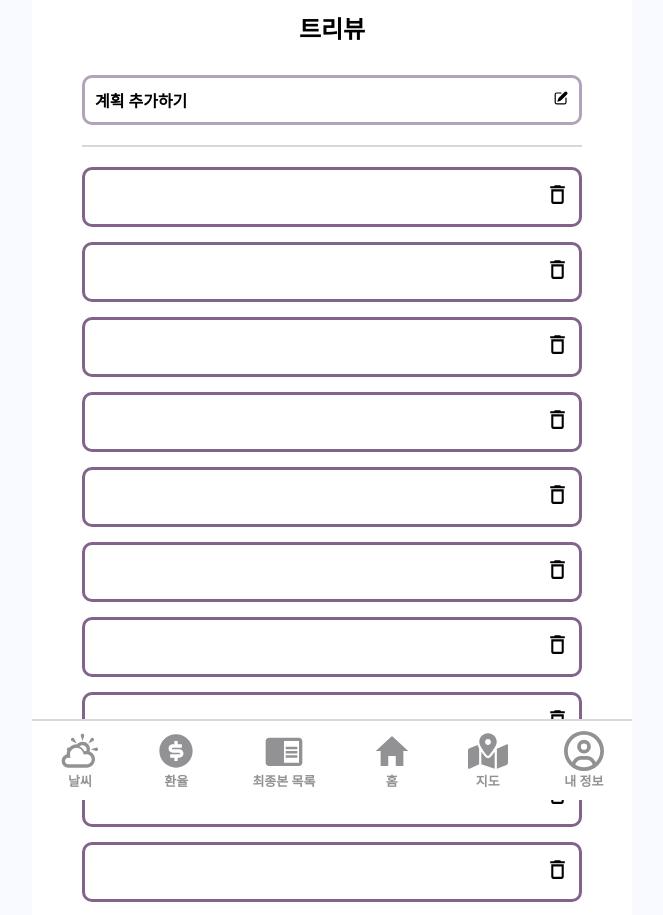
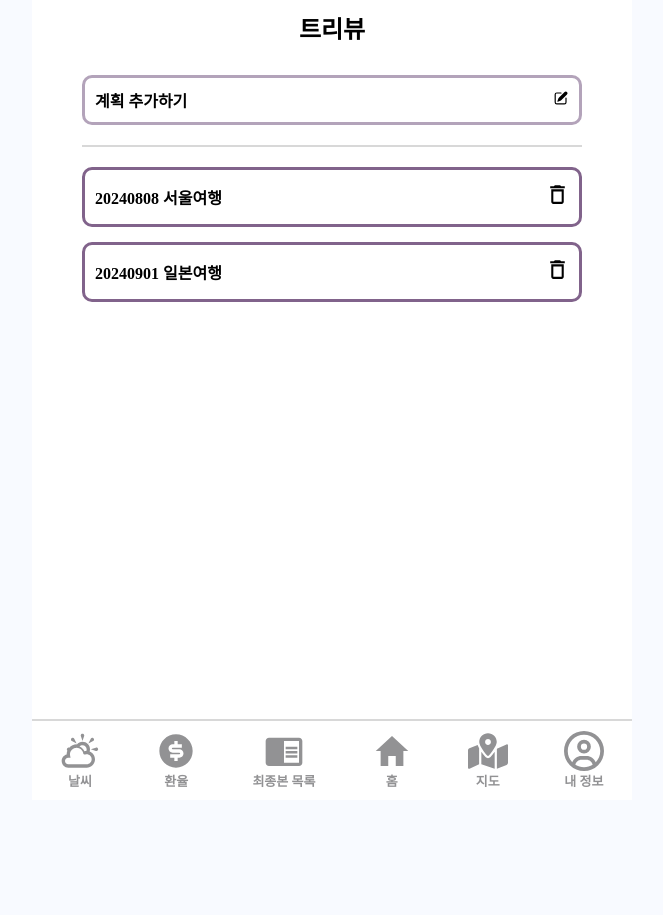
Before and after one commit to JJyen/OOSDesign, a React (Create React App) app: page / in a window 1280 px wide. Shown: the top 915 px of the page, without its empty margins (308-971 px from the left). After the commit the page ends 800 px from the top, so only its background shows below. Built offline with nearby package versions, Linux system fonts and the light colour scheme; a web font is replaced by a local one.

Commit message:
로컬스토리지 연결

```diff
--- a/src/pages/Home.js
+++ b/src/pages/Home.js
@@ -3,29 +3,56 @@ import PlanListItem from "../components/PlanListItem";
 import styled from "styled-components";
 import { HiMiniPencilSquare } from "react-icons/hi2";
 import { GRAY20 } from "../styles/Colors";
+import Popup from "../components/Popup";
 
-class Home extends React.Component{
-    render(){
-        return(
+class Home extends React.Component {
+  state = {
+    clickCreatBtn: false,
+    plans: JSON.parse(localStorage.getItem("plans")) || []
+  };
+
+  handlePopupClose = () => {
+    this.setState({ clickCreatBtn: false });
+  };
+
+  handleAddPlan = (newPlan) => {
+    const updatedPlans = [...this.state.plans, newPlan];
+    this.setState({ plans: updatedPlans });
+    localStorage.setItem("plans", JSON.stringify(updatedPlans));
+  };
+
+  handleDeletePlan = (title) => {
+    if (window.confirm(`'${title}' 계획을 삭제하시겠습니까?`)) {
+        const updatedPlans = this.state.plans.filter(plan => plan.title !== title);
+        this.setState({ plans: updatedPlans });
+        localStorage.setItem("plans", JSON.stringify(updatedPlans));
+    }
+  };
+
+  handleUpdatePlan = (updatedPlan) => {
+    const updatedPlans = this.state.plans.map(plan =>
+      plan.title === updatedPlan.title ? updatedPlan : plan
+    );
+    this.setState({ plans: updatedPlans });
+    localStorage.setItem("plans", JSON.stringify(updatedPlans));
+  };
+
+  render() {
+    const { clickCreatBtn, plans } = this.state;
+
+    return (
       <MainContainer>
-                <div className="plan-create">
+        <div className="plan-create" onClick={() => this.setState({ clickCreatBtn: true })}>
           <p>계획 추가하기</p>
-                    <p><HiMiniPencilSquare/></p>
-                </div><hr/>
-                <PlanListItem/>
-                <PlanListItem/>
-                <PlanListItem/>
-                <PlanListItem/>
-                <PlanListItem/>
-                <PlanListItem/>
-                <PlanListItem/>
-                <PlanListItem/>
-                <PlanListItem/>
-                <PlanListItem/>
-                <PlanListItem/>
-                <PlanListItem/>
+          <p><HiMiniPencilSquare /></p>
+        </div>
+        {clickCreatBtn && <Popup add={clickCreatBtn} onClose={this.handlePopupClose} onAddPlan={this.handleAddPlan} />}
+        <hr />
+        {plans.map((plan, index) => (
+            <PlanListItem title={plan.title}  onDelete={this.handleDeletePlan} key={index} />
+        ))}
       </MainContainer>
-        )
+    );
   }
 }
 
@@ -38,13 +65,13 @@ const MainContainer = styled.div`
   background-color: white;
   padding-bottom: 90px;
 
-    hr{
+  hr {
     width: 500px;
     border: 1px solid ${GRAY20};
     margin: 20px 0px;
   }
 
-    .plan-create{
+  .plan-create {
     width: 500px;
     height: 50px;
     display: flex;
@@ -56,10 +83,9 @@ const MainContainer = styled.div`
     margin-top: 30px;
     font-weight: bold;
 
-        &:hover{
+    &:hover {
       background-color: #B3A3BA;
       color: white;
     }
   }
-
 `;
```
Lines whose indentation alone changed are shown as unchanged.
